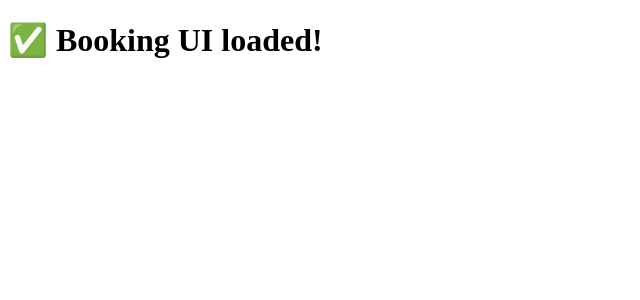
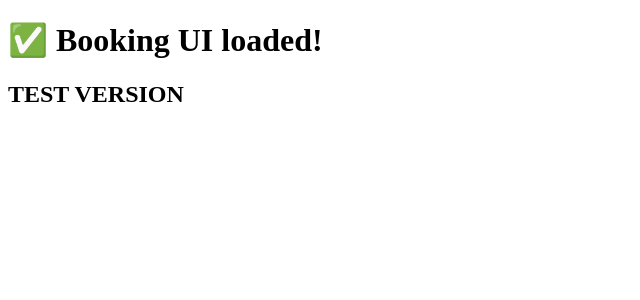
Before and after one commit to Taimoor134/the-padel-spot, a Next.js app: page /padel in a window 1280 px wide. Shown: the top 300 px of the page, without its empty margins (0-640 px from the left). Built offline with nearby package versions, Linux system fonts and the light colour scheme.

Commit message:
Update booking page to use full component

```diff
--- a/components/PadelBookingPrototype.js
+++ b/components/PadelBookingPrototype.js
@@ -4,6 +4,7 @@ export default function PadelBookingPrototype() {
     <div>
       <h1>✅ Booking UI loaded!</h1>
       {/* Add calendar, slots, etc here */}
+      <h2>TEST VERSION</h2>
     </div>
   );
 }
```
